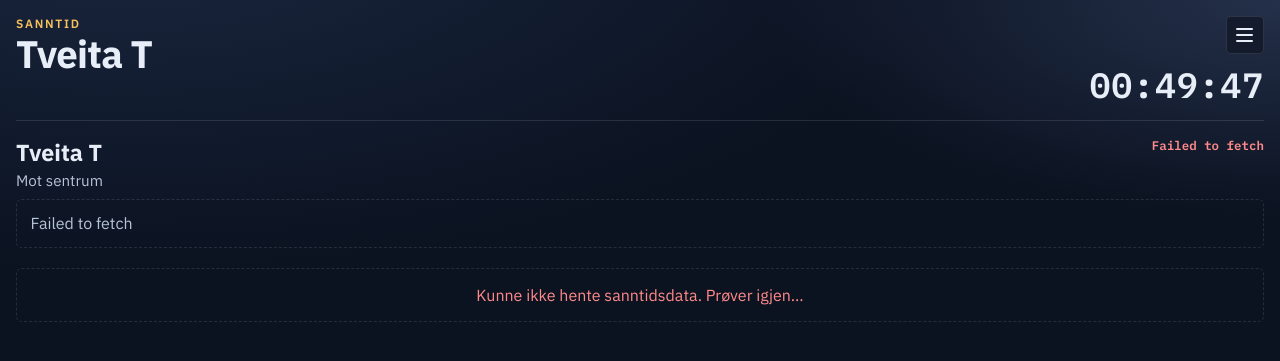
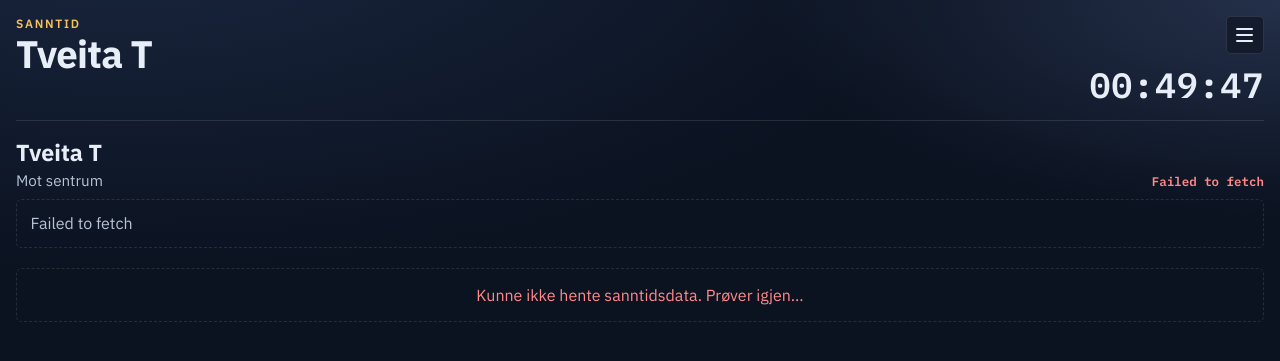
Before and after one commit to blepman/nv5-sis, a PHP site: page / in a window 1280 px wide. Shown: the top 361 px of the page. Run offline with PHP 8.4, Linux system fonts and the light colour scheme.

Commit message:
Align quay sync status with the direction line under the stop name.
Place updated time on the same subheader row as the direction text for clearer layout.

Co-authored-by: blepman <blepman@users.noreply.github.com>

```diff
--- a/css/kiosk.css
+++ b/css/kiosk.css
@@ -244,15 +244,7 @@ body {
 }
 
 .quay-board__header {
-  display: flex;
-  align-items: flex-start;
-  justify-content: space-between;
-  gap: 0.75rem;
   margin-bottom: 0.55rem;
-}
-
-.quay-board__titles {
-  min-width: 0;
 }
 
 .quay-board__name {
@@ -261,8 +253,17 @@ body {
   font-weight: 700;
 }
 
+.quay-board__subheader {
+  display: flex;
+  align-items: baseline;
+  justify-content: space-between;
+  gap: 0.75rem;
+  margin-top: 0.2rem;
+}
+
 .quay-board__direction {
-  margin: 0.2rem 0 0;
+  margin: 0;
+  min-width: 0;
   color: var(--muted);
   font-size: 0.95rem;
 }
@@ -270,7 +271,6 @@ body {
 .quay-board__sync {
   margin: 0;
   flex-shrink: 0;
-  max-width: 48%;
   text-align: right;
   color: var(--muted);
   font-family: var(--mono);
--- a/js/site.js
+++ b/js/site.js
@@ -639,23 +639,19 @@
       escapeHtml(quayKey(quayConfig)) +
       '">' +
       '<header class="quay-board__header">' +
-      '<div class="quay-board__titles">' +
       '<h2 class="quay-board__name">' +
       escapeHtml(quayConfig.name || result.name) +
-      "</h2>";
-    if (direction) {
-      html +=
-        '<p class="quay-board__direction">' +
-        escapeHtml(direction) +
-        "</p>";
-    }
-    html +=
-      "</div>" +
+      "</h2>" +
+      '<div class="quay-board__subheader">' +
+      '<p class="quay-board__direction">' +
+      escapeHtml(direction || "") +
+      "</p>" +
       '<p class="quay-board__sync ' +
       status.state +
       '">' +
       escapeHtml(status.text) +
       "</p>" +
+      "</div>" +
       "</header>";
 
     if (entry.error && !deps.length) {
```
